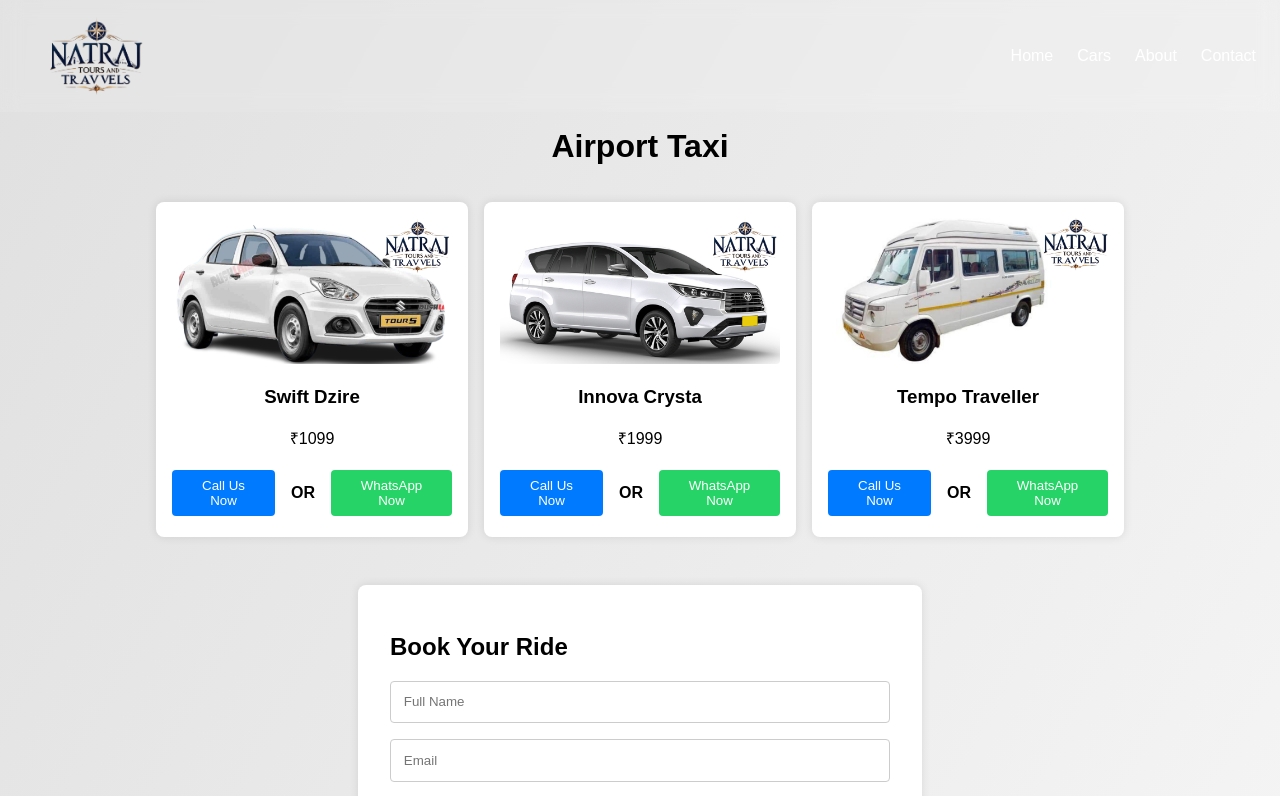
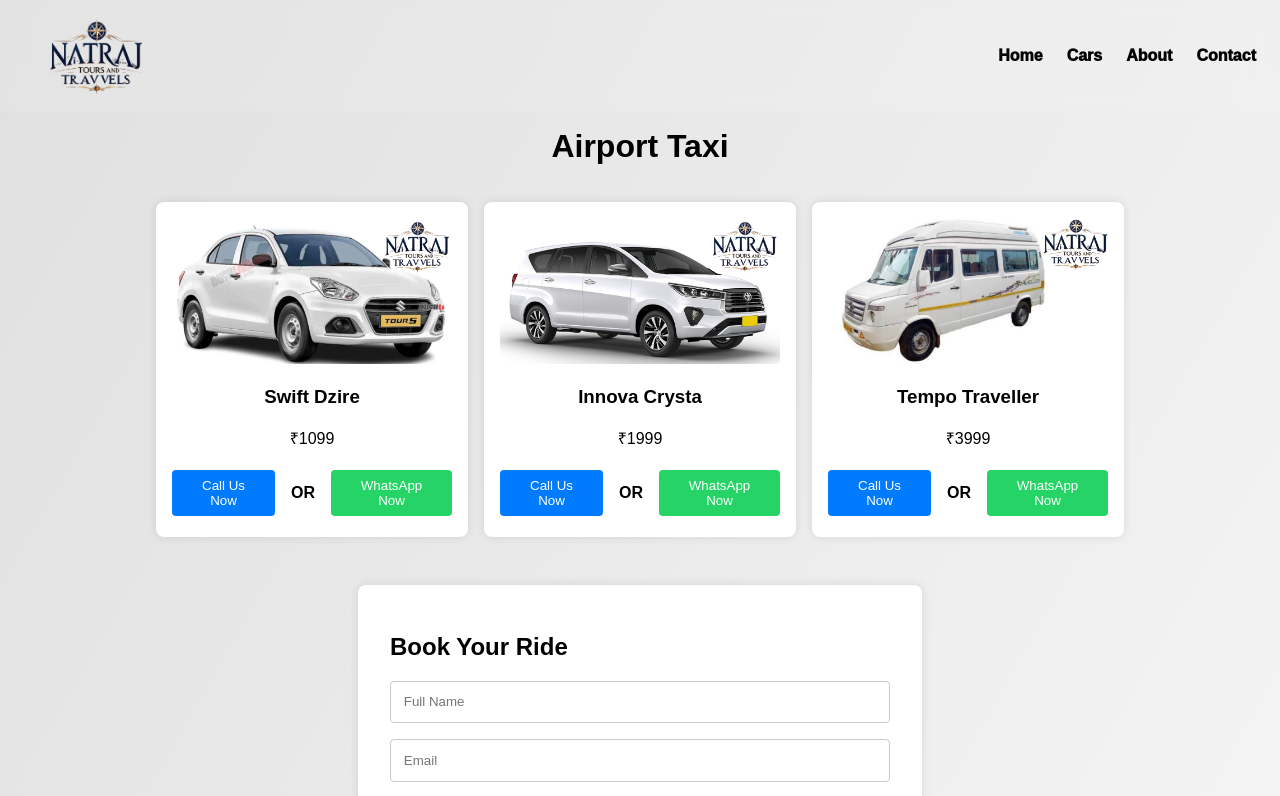
Before and after one commit to gagankumar8294/natraj, a Next.js app: page / in a window 1280 px wide. Shown: the top 796 px of the page. Built offline with nearby package versions, Linux system fonts and the light colour scheme.

Commit message:
changes in the navbar colors for the nav links

```diff
--- a/components/Navbar.css
+++ b/components/Navbar.css
@@ -71,9 +71,9 @@
 }
 
 .nav-links a {
-  color: white;
+  color: #000;
   text-decoration: none;
-  font-weight: 500;
+  font-weight: 1000;
   transition: color 0.3s ease;
 }
 
@@ -111,6 +111,7 @@
 
   .nav-links a {
     width: 100%;
+    color: #fff;
     padding-top: 30px;
     padding-left: 250px;
   }
```
Also changed, not shown: src/app/page.js (+1 -88 lines).
